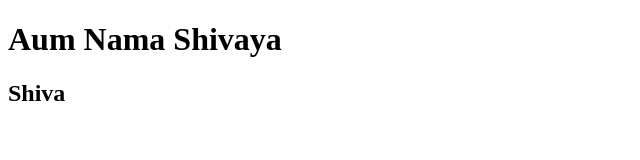
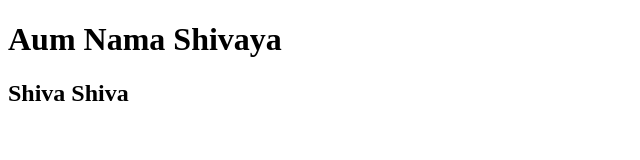
Before and after one commit to lusivakumar/gitlearn, a plain HTML site: page index.html in a window 1280 px wide. Shown: the full height of the page, 0-640 px from the left. Drawn offline with Linux system fonts and the light colour scheme.

Commit message:
Update index.html

```diff
--- a/index.html
+++ b/index.html
@@ -4,6 +4,6 @@
 	</head>
 	<body>
 		<h1>Aum Nama Shivaya</h1>
-		<h2>Shiva</h2>
+		<h2>Shiva Shiva</h2>
 	</body>
 </html>
```
